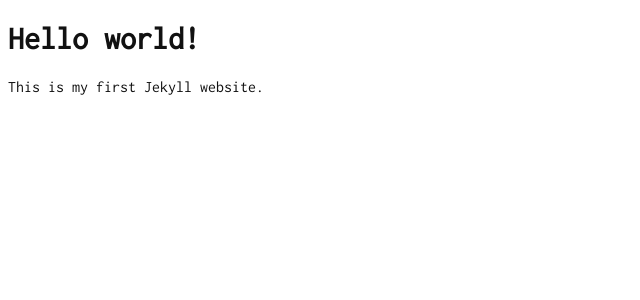
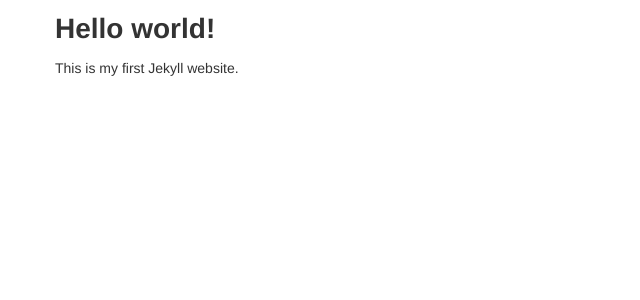
Before and after one commit to ryancole/ryancole.github.com, a Jekyll site: the page built from index.html, in a window 1280 px wide. Shown: the top 300 px of the page, without its empty margins (0-640 px from the left). Built offline with Jekyll 4.4.1, drawn with Linux system fonts in a browser that asks for light colours.

Commit message:
adding scaffolding

```diff
--- a/_layouts/default.html
+++ b/_layouts/default.html
@@ -1,10 +1,17 @@
 <!DOCTYPE html>
-<html>
+<html lang="en">
 	<head>
-    <title>{{ page.title }}</title>
+    <title>{{ page.title }} &mdash; rycole.com</title>
+    <link rel="stylesheet" href="/static/css/bootstrap.min.css" />
     <link rel="stylesheet" href="/static/css/style.css" />
   </head>
   <body>
-    {{ content }}
+    <div class="container">
+    	<div class="row">
+        <div class="span12">
+          {{ content }}
+        </div>
+      </div>
+    </div>
   </body>
 </html>
```
Also changed, not shown: static/css/bootstrap.min.css (added).
